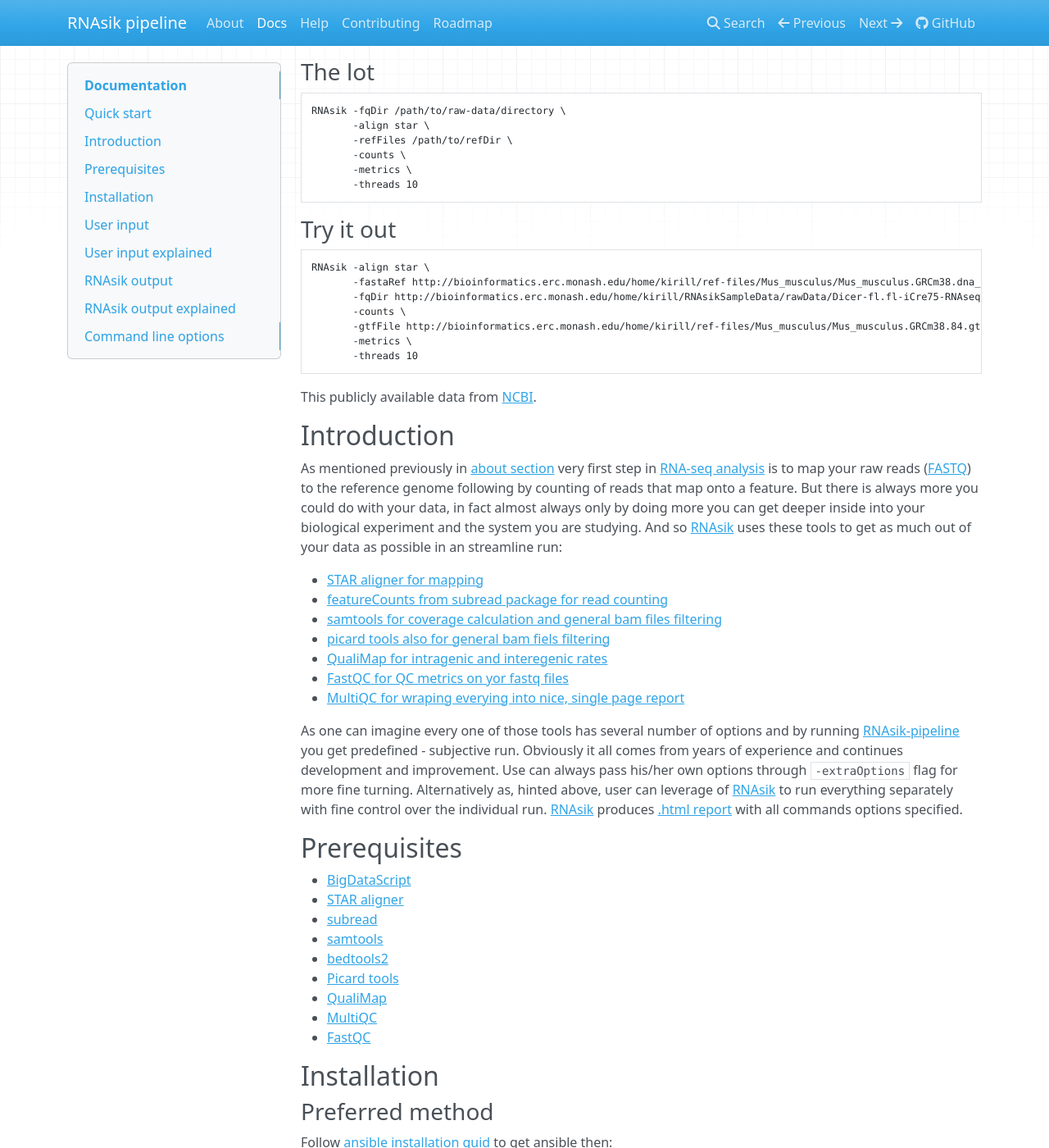
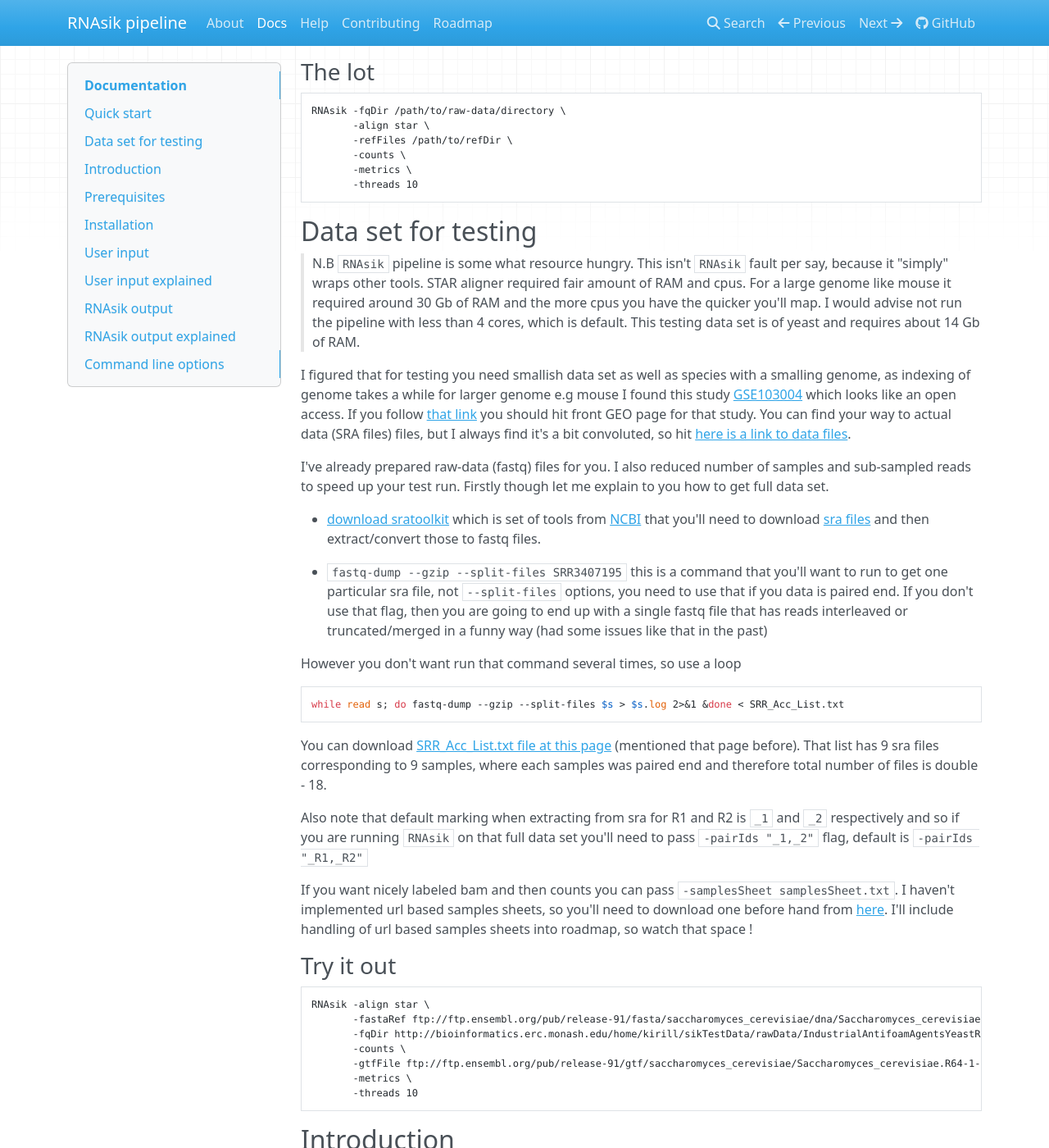
Before and after one commit to MonashBioinformaticsPlatform/RNAsik-pipe, an MkDocs documentation site: the page built from docs/docs.md, in a window 1280 px wide and 1400 px high, scrolled down 564 px. Shown: the whole window at 82% size. Built offline with MkDocs 1.6.1, drawn with Linux system fonts in a browser that asks for light colours; nearby versions of some CDN libraries; comment, search, counter and statistics services are not loaded; old or Windows-style settings are respelled for this version of MkDocs.

Commit message:
updated docs, included new try out data sets and some explanations about it. Also updated roadmap

````diff
--- a/docs/docs.md
+++ b/docs/docs.md
@@ -30,19 +30,42 @@
        -threads 10
 ```
 
+## Data set for testing
+
+> N.B `RNAsik` pipeline is some what resource hungry. This isn't `RNAsik` fault per say, because it "simply" wraps other tools. STAR aligner required fair amount of RAM and cpus. For a large genome like mouse it required around 30 Gb of RAM and the more cpus you have the quicker you'll map. I would advise not run the pipeline with less than 4 cores, which is default. This testing data set is of yeast and requires about 14 Gb of RAM.
+
+I figured that for testing you need smallish data set as well as species with a smalling genome, as indexing of genome takes a while for larger genome e.g mouse
+I found this study [GSE103004](https://www.ncbi.nlm.nih.gov//geo/query/acc.cgi?acc=GSE103004) which looks like an open access. If you follow [that link](https://www.ncbi.nlm.nih.gov//geo/query/acc.cgi?acc=GSE103004) you should hit front GEO page for that study. You can find your way to actual data (SRA files) files, but I always find it's a bit convoluted, so hit [here is a link to data files](https://www.ncbi.nlm.nih.gov/Traces/study/?acc=SRP116034).
+
+I've already prepared raw-data (fastq) files for you. I also reduced number of samples and sub-sampled reads to speed up your test run. Firstly though let me explain to you how to get full data set.
+
+- [download sratoolkit](https://www.ncbi.nlm.nih.gov/sra/docs/toolkitsoft/) which is set of tools from [NCBI](https://www.ncbi.nlm.nih.gov/) that you'll need to download [sra files](https://www.ncbi.nlm.nih.gov/sra/docs/sradownload/) and then extract/convert those to fastq files.
+
+- `fastq-dump --gzip --split-files SRR3407195` this is a command that you'll want to run to get one particular sra file, not `--split-files` options, you need to use that if you data is paired end. If you don't use that flag, then you are going to end up with a single fastq file that has reads interleaved or truncated/merged in a funny way (had some issues like that in the past)
+
+However you don't want run that command several times, so use a loop
+
+```
+while read s; do fastq-dump --gzip --split-files $s > $s.log 2>&1 &done < SRR_Acc_List.txt
+```
+
+You can download [SRR_Acc_List.txt file at this page](https://www.ncbi.nlm.nih.gov/Traces/study/?acc=SRP116034) (mentioned that page before). That list has 9 sra files corresponding to 9 samples, where each samples was paired end and therefore total number of files is double - 18.
+
+Also note that default marking when extracting from sra for R1 and R2 is `_1` and `_2` respectively and so if you are running `RNAsik` on that full data set you'll need to pass `-pairIds "_1,_2"` flag, default is `-pairIds "_R1,_R2"`
+
+If you want nicely labeled bam and then counts you can pass `-samplesSheet samplesSheet.txt`. I haven't implemented url based samples sheets, so you'll need to download one before hand from [here](http://bioinformatics.erc.monash.edu/home/kirill/sikTestData/samplesSheet.txt). I'll include handling of url based samples sheets into roadmap, so watch that space !
+
 ### Try it out
 
 ```BASH
 RNAsik -align star \
-       -fastaRef http://bioinformatics.erc.monash.edu/home/kirill/ref-files/Mus_musculus/Mus_musculus.GRCm38.dna_sm.primary_assembly.fa.gz \
-       -fqDir http://bioinformatics.erc.monash.edu/home/kirill/RNAsikSampleData/rawData/Dicer-fl.fl-iCre75-RNAseq.tar \
+       -fastaRef ftp://ftp.ensembl.org/pub/release-91/fasta/saccharomyces_cerevisiae/dna/Saccharomyces_cerevisiae.R64-1-1.dna_sm.toplevel.fa.gz \
+       -fqDir http://bioinformatics.erc.monash.edu/home/kirill/sikTestData/rawData/IndustrialAntifoamAgentsYeastRNAseqData.tar \
        -counts \
-       -gtfFile http://bioinformatics.erc.monash.edu/home/kirill/ref-files/Mus_musculus/Mus_musculus.GRCm38.84.gtf.gz \
+       -gtfFile ftp://ftp.ensembl.org/pub/release-91/gtf/saccharomyces_cerevisiae/Saccharomyces_cerevisiae.R64-1-1.91.gtf.gz \
        -metrics \
        -threads 10
 ```
-
-This publicly available data from [NCBI](https://www.ncbi.nlm.nih.gov/geo/query/acc.cgi?acc=GSE69937).
 
 ## Introduction
 
````
Also changed, not shown: docs/roadmap.md (+25 -4 lines).
